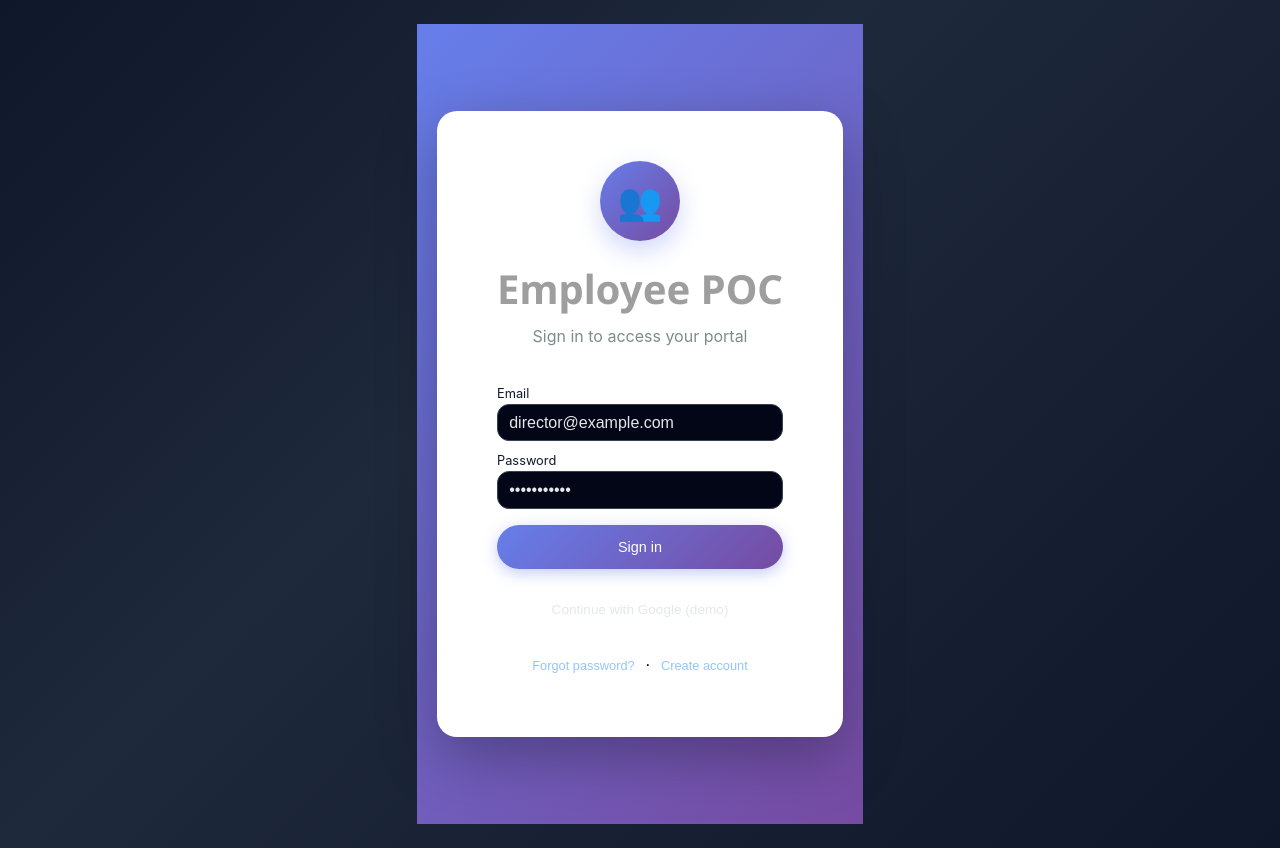
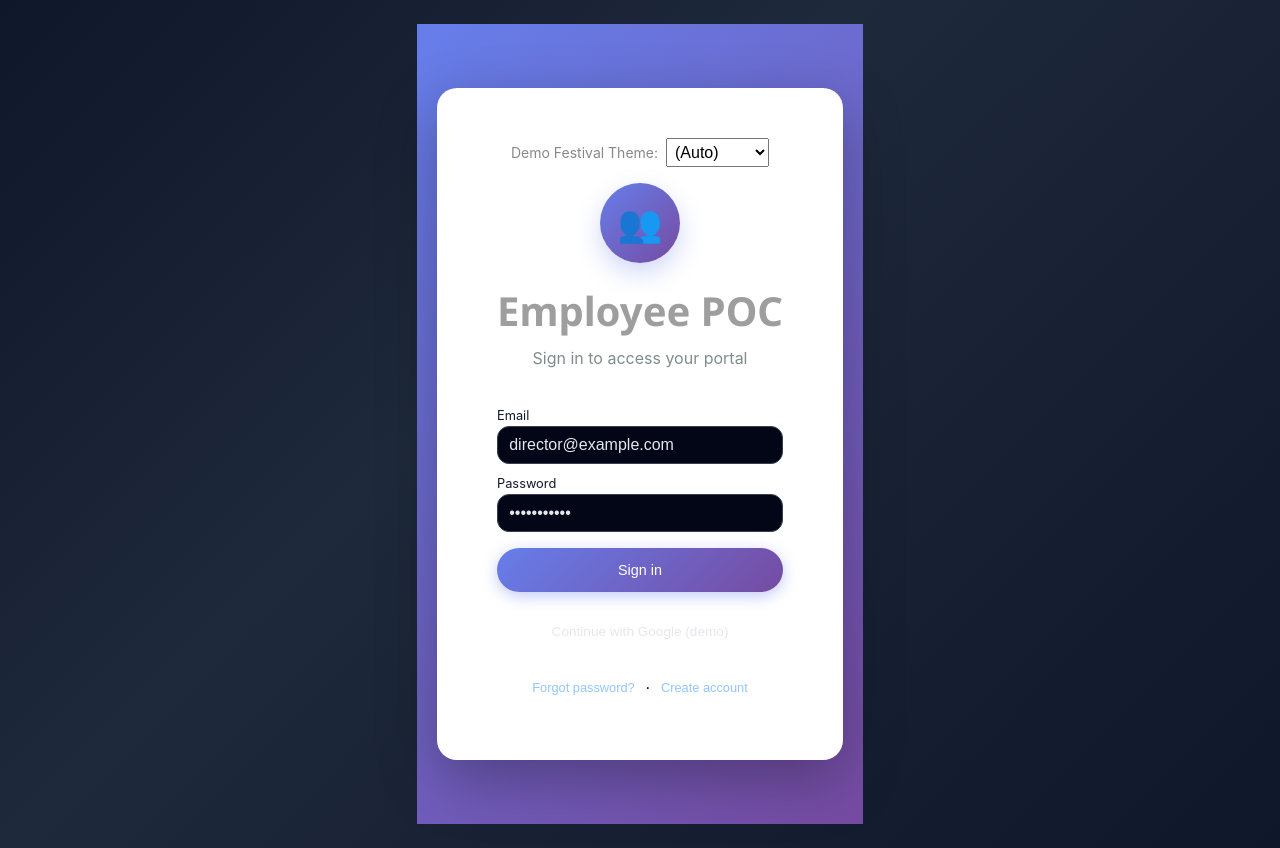
Before and after one commit to Anilkumarputta/employee-poc-full-auth, a React (Vite) app in the folder frontend/: page / in a window 1280 px wide. Built offline with nearby package versions, Linux system fonts and the light colour scheme; grey boxes are pictures that could not be loaded.

Commit message:
feat: add festival theme demo dropdown to login and dashboard

```diff
--- a/frontend/src/auth/LoginPage.tsx
+++ b/frontend/src/auth/LoginPage.tsx
@@ -2,7 +2,7 @@ import React, { useContext, useState } from "react";
 import "./login-animated.css";
 import { AuthContext } from "./authContext";
 import { apiLogin, apiGoogleLogin } from "./api";
-import { getCurrentFestivalTheme } from "../festivalThemes";
+import { getCurrentFestivalTheme, FESTIVAL_THEMES, setFestivalDemoOverride } from "../festivalThemes";
 
 type Props = {
   goRegister: () => void;
@@ -15,6 +15,7 @@ export const LoginPage: React.FC<Props> = ({ goRegister, goForgot }) => {
   const [password, setPassword] = useState("director123");
   const [error, setError] = useState<string | null>(null);
   const [loading, setLoading] = useState(false);
+  const [demoFestival, setDemoFestival] = useState<string>("");
   const festival = getCurrentFestivalTheme();
 
   const onSubmit = async (e: React.FormEvent) => {
@@ -56,6 +57,13 @@ export const LoginPage: React.FC<Props> = ({ goRegister, goForgot }) => {
     }
   };
 
+  // Demo dropdown handler
+  const handleDemoChange = (e: React.ChangeEvent<HTMLSelectElement>) => {
+    const name = e.target.value;
+    setDemoFestival(name);
+    setFestivalDemoOverride(name ? { name } : null);
+  };
+
   return (
     <div style={{
       minHeight: '100vh',
@@ -76,6 +84,19 @@ export const LoginPage: React.FC<Props> = ({ goRegister, goForgot }) => {
         maxWidth: '480px',
         width: '100%'
       }}>
+        {/* DEMO: Festival Theme Selector */}
+        <div style={{ marginBottom: 16, textAlign: 'center' }}>
+          <label style={{ fontSize: 14, color: '#888' }}>
+            Demo Festival Theme:
+            <select value={demoFestival} onChange={handleDemoChange} style={{ marginLeft: 8, padding: 4 }}>
+              <option value="">(Auto)</option>
+              {FESTIVAL_THEMES.map(f => (
+                <option key={f.name} value={f.name}>{f.name}</option>
+              ))}
+            </select>
+          </label>
+        </div>
+
         {/* Festival Greeting */}
         {festival && (
           <div style={{
--- a/frontend/src/festivalThemes.ts
+++ b/frontend/src/festivalThemes.ts
@@ -37,8 +37,23 @@ export const FESTIVAL_THEMES: FestivalTheme[] = [
   // Add more festivals here
 ];
 
+// DEMO: Allow override of festival theme by name or date
+let demoOverride: { name?: string; date?: Date } | null = null;
+export function setFestivalDemoOverride(override: { name?: string; date?: Date } | null) {
+  demoOverride = override;
+}
+
 // Utility to get the current festival theme (if any)
 export function getCurrentFestivalTheme(date: Date = new Date()): FestivalTheme | null {
+  // DEMO: If override is set, use it
+  if (demoOverride) {
+    if (demoOverride.name) {
+      return FESTIVAL_THEMES.find(f => f.name === demoOverride.name) || null;
+    }
+    if (demoOverride.date) {
+      date = demoOverride.date;
+    }
+  }
   const mmdd = (d: Date) => `${String(d.getMonth() + 1).padStart(2, "0")}-${String(d.getDate()).padStart(2, "0")}`;
   const today = mmdd(date);
   for (const fest of FESTIVAL_THEMES) {
```
